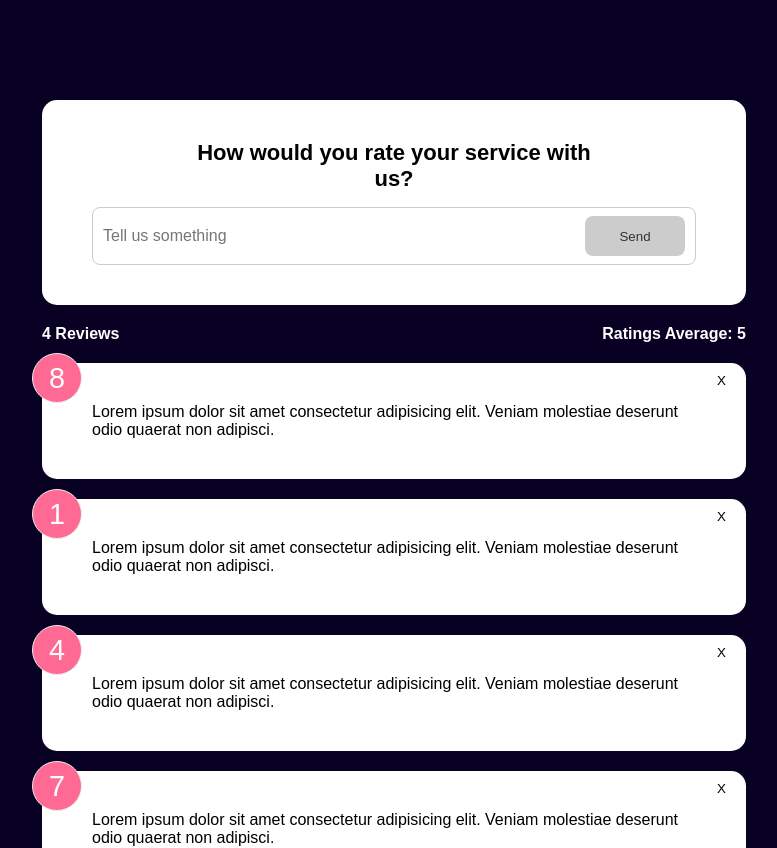
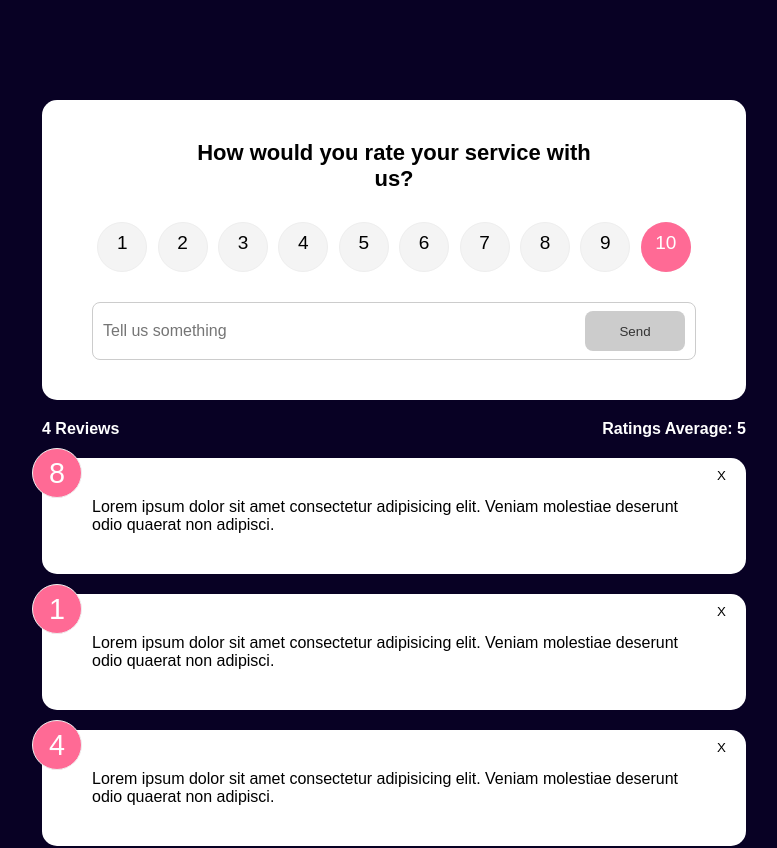
Before and after one commit to DanK1368/rating-app-svelte, a Svelte app: page / in a window 1280 px wide. Shown: the top 848 px of the page, without its empty margins (246-1023 px from the left). Built offline with nearby package versions, Linux system fonts and the light colour scheme.

Commit message:
create new feedback functionality completed

```diff
--- a/src/App.svelte
+++ b/src/App.svelte
@@ -37,10 +37,18 @@
     average += curr.rating / feedback.length;
     return average;
   }, 0);
+
+  // add new feedback to existing feedback list
+  const addNewFeedback = e => {
+    const newFeedback = e.detail;
+    feedback = [newFeedback, ...feedback];
+  };
+
+  console.log(feedback);
 </script>
 
 <main class="container">
-  <FeedbackForm />
+  <FeedbackForm on:addNewFeedback={addNewFeedback} />
   <FeedbackStats {count} {averageRating} />
   <FeedbackList {feedback} on:delete-feedback={deleteFeedback} />
 </main>
--- a/src/components/FeedbackForm.svelte
+++ b/src/components/FeedbackForm.svelte
@@ -1,7 +1,11 @@
 <script>
+  import { createEventDispatcher } from "svelte";
+  import { v4 as uuidv4 } from "uuid";
+  import RatingSelect from "./RatingSelect.svelte";
   import Card from "./Card.svelte";
   import Button from "./Button.svelte";
 
+  const dispatch = createEventDispatcher();
   let text = "";
   let rating = 10;
   let btnDisabled = true;
@@ -17,6 +21,21 @@
       btnDisabled = false;
     }
   };
+
+  const handleSelect = e => (rating = e.detail);
+
+  const handleSubmit = () => {
+    if (text.trim().length > minNumOfWords) {
+      const newFeedback = {
+        id: uuidv4(),
+        text,
+        rating: +rating,
+      };
+      text = "";
+      btnDisabled = true;
+      dispatch("addNewFeedback", newFeedback);
+    }
+  };
 </script>
 
 <Card>
@@ -24,8 +43,8 @@
     <h2>How would you rate your service with us?</h2>
   </header>
 
-  <form>
-    <!-- Rating Select -->
+  <form on:submit|preventDefault={handleSubmit}>
+    <RatingSelect on:rating-select={handleSelect} />
     <div class="input-group">
       <input
         type="text"
```
